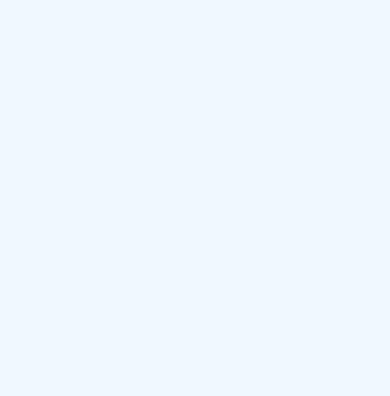
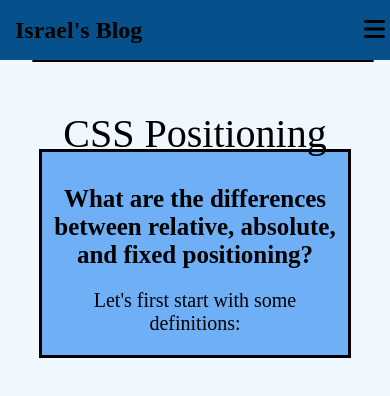
Before and after one commit to IsraelBlack/israelblack.github.io, a plain HTML site: page blog/html-css.html in a window 390 px wide. Drawn offline with Linux system fonts and the light colour scheme; files that its build step writes are made by us from their sources.

Commit message:
modified html-css.html, styles applied

```diff
--- a/blog/html-css.html
+++ b/blog/html-css.html
@@ -3,11 +3,51 @@
 <head>
   <meta charset="UTF-8">
   <meta http-equiv="X-UA-Compatible" content="IE=edge">
-  <meta name="viewport" content="width=device-width, initial-scale=1.0">
-  <link rel="stylesheet" type="text/css" href="styles/main.css" />
-  <title>Document</title>
+
+  <link rel="stylesheet" href="https://cdnjs.cloudflare.com/ajax/libs/font-awesome/6.4.0/css/all.min.css"
+  integrity="sha512-iecdLmaskl7CVkqkXNQ/ZH/XLlvWZOJyj7Yy7tcenmpD1ypASozpmT/E0iPtmFIB46ZmdtAc9eNBvH0H/ZpiBw=="
+  crossorigin="anonymous" referrerpolicy="no-referrer"/> <meta name="viewport" content="width=device-width, initial-scale=1.0">
+  <link rel="stylesheet" type="text/css" href="../styles/main.css" />
+
+  <title>CSS Positioning</title>
 </head>
 <body>
+  <!--NavBar-->
+  <header>
+    <div class="navbar">
+      <div class="logo"><a href="../index.html">Israel's Blog</a></div>
+      <ul class="links">
+        <li><a href="../index.html">Home</a></li>
+        <div id="seperator"></div>
+        <li><a href="../about.html">About</a></li> <!--Leads to about page-->
+      </ul>
 
+      <div class="toggle-btn">
+        <i class="fa-solid fa-bars"></i>
+      </div>
+
+    </div>
+
+    <div class="dropdown-menu">
+      <li id="home"><a href="hero">Home</a></li>
+        <li><a href="#">About</a></li> <!--Leads to about page-->
+    </div>
+
+  </header>
+
+
+  <div class="body-container" id="pos-cont">
+    <div class="header">
+      <div class="subtitle" style="margin-bottom: 3%;">
+        CSS Positioning
+      </div>
+    </div>
+    <div class="body-paragraph" id="pos-para">
+      <h4>What are the differences between relative, absolute, and fixed positioning? </h4>
+      <p class="blog-text">Let's first start with some definitions:</p>
+      <p class="blog-text"></p>
+      </div>
+    </div>
+  </div>
 </body>
 </html>
--- a/styles/main.css
+++ b/styles/main.css
@@ -102,8 +102,8 @@ position: relative;
   font-size: 2rem;
 }
 
-.about-text {
-  font-size: 25px;
+.blog-text {
+  font-size: 20px;
   padding-left: 5%;
   padding-right: 5%;
 }
@@ -222,3 +222,15 @@ border: black solid 1px;
     font-size: 25px;
   }
  }
+
+ /*Blog styling*/
+#pos-cont {
+  position: relative;
+  text-align: center;
+}
+
+#pos-para h4{
+  top: 50%;
+  margin-bottom: 3%;
+  font-size: 25px;
+}
```
Also changed, not shown: blog/te-houtaewa-template.html (+4 -1 lines), index.html (+4 -3 lines).
